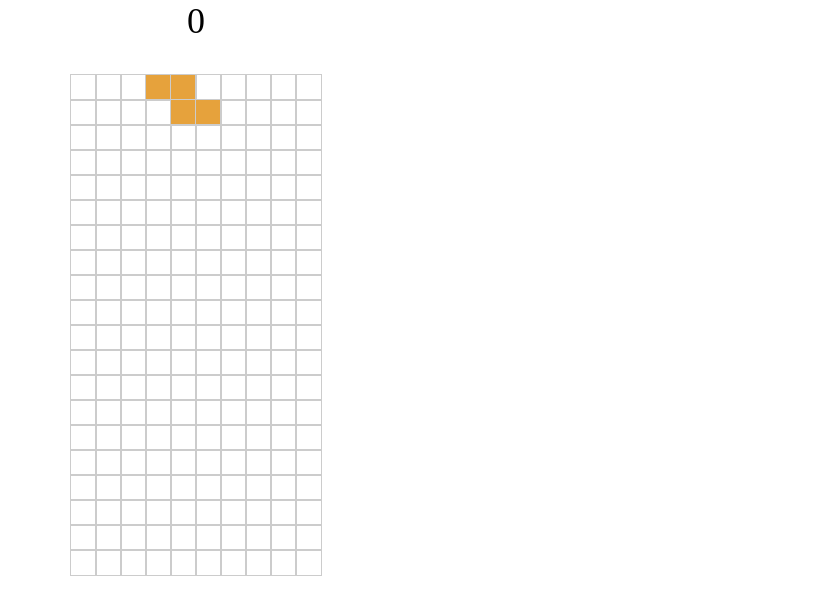
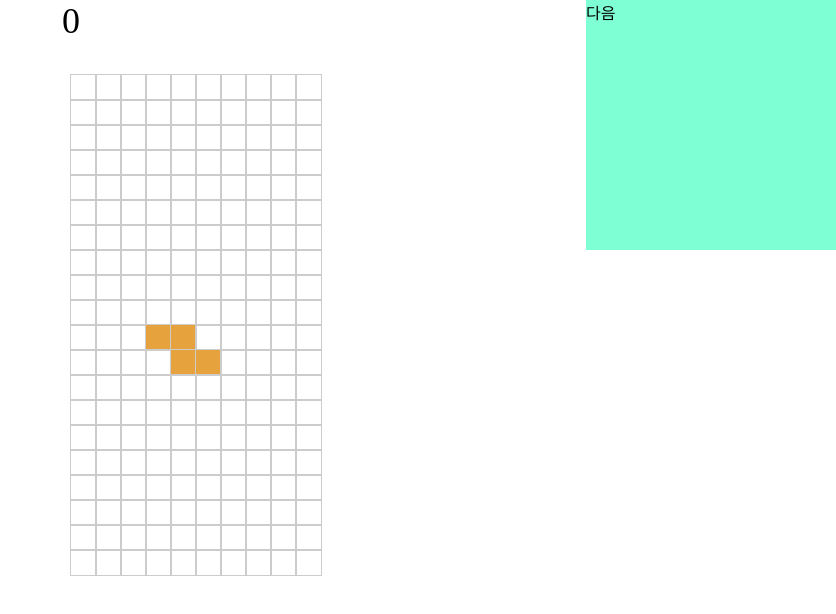
Before and after one commit to minukhan/Tetris_of_Java, a website: page public/index.html in a window 1280 px wide. Shown: the whole page, without its empty margins (444-1280 px from the left). Drawn offline with Linux system fonts and the light colour scheme.

Commit message:
230202.18:59 hye

```diff
--- a/public/css/style.css
+++ b/public/css/style.css
@@ -13,6 +13,12 @@ ul {
 body {
     height: 100%;
     overflow: hidden;
+}
+#next-block {
+    float: right;
+    width: 250px;
+    height: 250px;
+    background-color: aquamarine;
 }
 .rank-text {
     display: none;
--- a/public/index.html
+++ b/public/index.html
@@ -9,6 +9,7 @@
 </head>
 <body>
     <div class="wrapper">
+        <div id="next-block">다음</div>
         <div class="rank-text">
             <div id="score"></div>
             <span>랭킹등록하시겠습니까?</span>
--- a/public/js/tetris.js
+++ b/public/js/tetris.js
@@ -13,6 +13,8 @@ const cancelButton = document.getElementById("cancel");
 const rankscore = document.getElementById("score");
 const signButton = document.getElementById("sign");
 
+const nextblocks = document.querySelector(".block-next"); //다음 블록 띄우기
+
 // Setting
 const GAME_ROWS = 20;
 const GAME_COLS = 10;
@@ -21,7 +23,7 @@ const GAME_COLS = 10;
 let score = 0;
 let duration = 500; //블럭이 떨어지는 시간
 let downInterval;
-let tempmovingItem; //movingItem을 실행하기 전 잠시 담아두는 용도
+let tempMovingItem //movingItem을 실행하기 전 잠시 담아두는 용도
 
 const BLOCKS = {
     square: [
@@ -240,7 +242,7 @@ function prependNewLine() {
     playground.prepend(li) //테트리스 판에 li 넣기
 }
 function renderBlocks(moveType = "") {
-    const { type, direction, top, left } = tempmovingItem;
+    const { type, direction, top, left } = tempMovingItem;
     const movingBlocks = document.querySelectorAll(".moving");
     movingBlocks.forEach(moving => {
         moving.classList.remove(type, "moving");
@@ -255,7 +257,8 @@ function renderBlocks(moveType = "") {
         if(isAvailable){
             target.classList.add(type, "moving")
         } else {
-            tempmovingItem = { ...movingItem }
+            tempMovingItem
+    = { ...movingItem }
             if(moveType === 'retry'){
                 clearInterval(downInterval)
                 showGameoverText()
@@ -314,7 +317,7 @@ function generateNewBlock(){ //새로운 블럭 내려오게 함
     movingItem.top = 0;
     movingItem.left = 3;
     movingItem.direction = 0;
-    tempmovingItem = {...movingItem};
+    tempMovingItem = {...movingItem};
     renderBlocks()
 }
 
@@ -325,7 +328,8 @@ function checkEmpty(target){
     return true;
 }
 function moveBlock(moveType, amount){
-    tempMovingItem[moveType] += amount;
+    tempMovingItem[
+moveType] += amount;
     renderBlocks(moveType)
 }
 function changeDirection(){
@@ -351,6 +355,10 @@ function signEvent(){
     console.log(rank)
     gameText.style.display = 'flex'
 }
+function shownextblocks() {
+
+}
+
 // event handling
 document.addEventListener("keydown",e =>{
     switch(e.keyCode){
```
